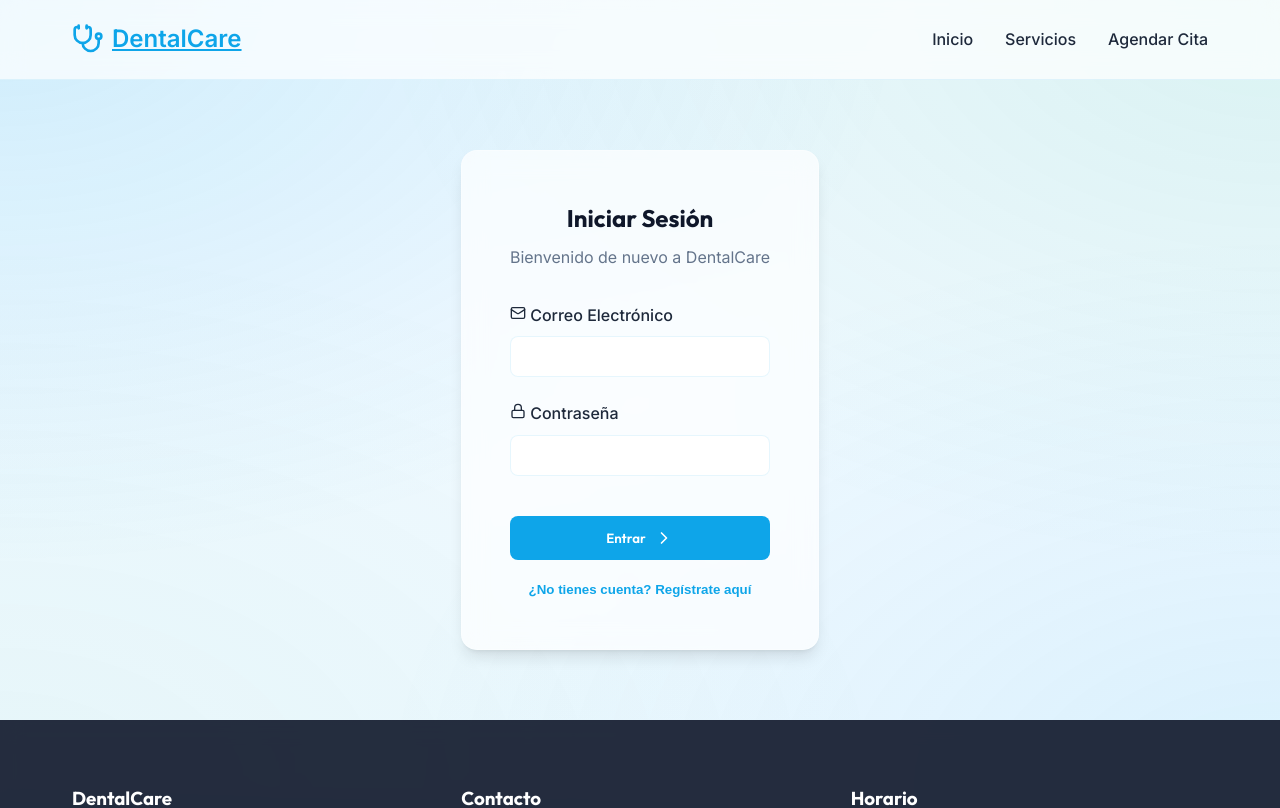
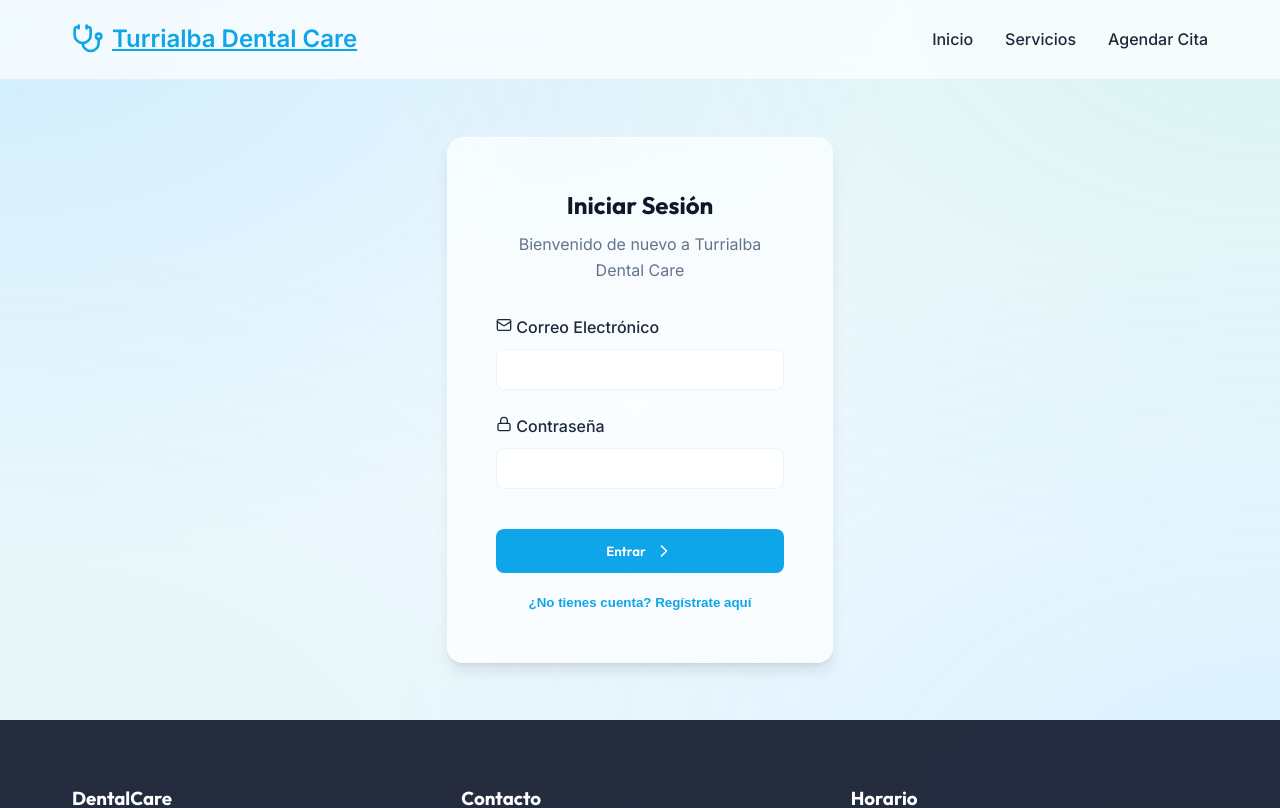
Before and after one commit to KevinMB0220/clinica-dental, a React (Vite) app: page /login in a window 1280 px wide. Shown: the top 808 px of the page. Built offline with nearby package versions, Linux system fonts and the light colour scheme.

Commit message:
feat: update brand name to Turrialba Dental Care

```diff
--- a/src/components/Navbar.jsx
+++ b/src/components/Navbar.jsx
@@ -10,7 +10,7 @@ export default function Navbar() {
       <div className="container" style={{ display: 'flex', justifyContent: 'space-between', alignItems: 'center', width: '100%' }}>
         <Link to="/" className="logo">
           <Stethoscope size={32} />
-          <span>DentalCare</span>
+          <span>Turrialba Dental Care</span>
         </Link>
 
         <ul className="nav-links">
--- a/src/pages/Login.jsx
+++ b/src/pages/Login.jsx
@@ -48,7 +48,7 @@ export default function Login() {
           <div className="text-center" style={{ marginBottom: '2rem' }}>
             <h2 style={{ marginBottom: '0.5rem' }}>{isRegister ? 'Crear Cuenta' : 'Iniciar Sesión'}</h2>
             <p style={{ color: 'var(--text-muted)' }}>
-              {isRegister ? 'Únete a DentalCare para gestionar tus citas' : 'Bienvenido de nuevo a DentalCare'}
+              {isRegister ? 'Únete a Turrialba Dental Care para gestionar tus citas' : 'Bienvenido de nuevo a Turrialba Dental Care'}
             </p>
           </div>
 
```
